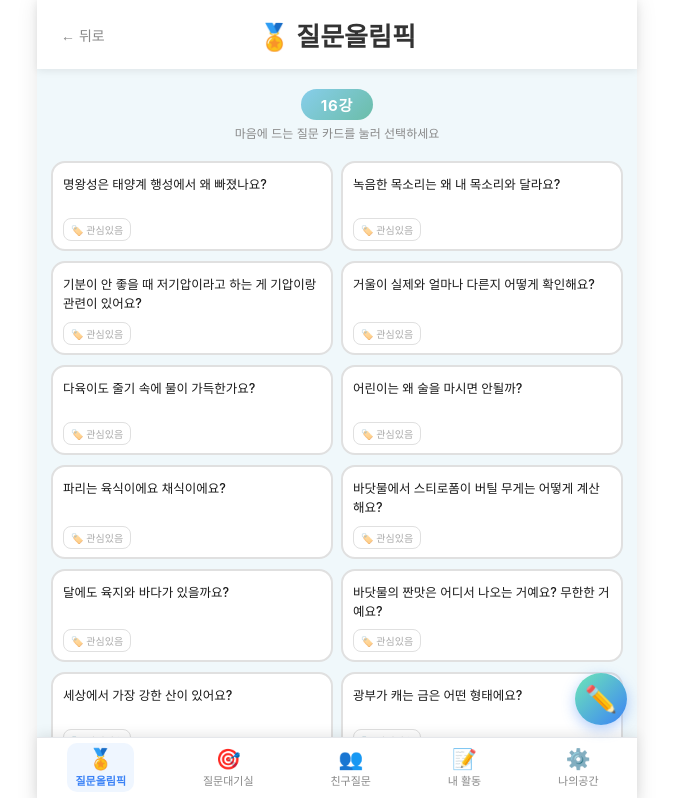
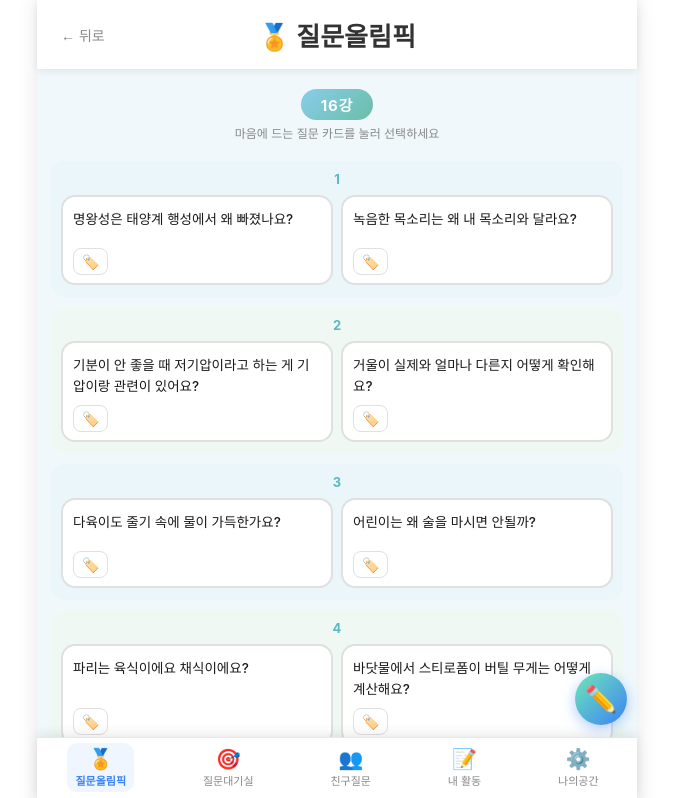
Before and after one commit to JYP-UJU/-questionapp, a React (Create React App) app in the folder frontend/: page /olympic in a window 1280 px wide. Shown: the top 798 px of the page, without its empty margins (303-976 px from the left). Built offline with nearby package versions, Linux system fonts and the light colour scheme; no server answers; sample sign-in values are in the browser's storage.

Commit message:
질문올림픽 UI 개선, 담기 아이콘, 쌍 번호 표시

```diff
--- a/frontend/src/pages/QuizOlympics.css
+++ b/frontend/src/pages/QuizOlympics.css
@@ -42,6 +42,26 @@
   gap: 10px;
 }
 .pair-row {
+  display: flex;
+  flex-direction: column;
+  gap: 6px;
+  padding: 10px 10px 12px;
+  border-radius: 14px;
+}
+.pair-even {
+  background: #eaf6fa;
+}
+.pair-odd {
+  background: #f0f8f4;
+}
+.pair-num {
+  text-align: center;
+  font-size: 13px;
+  font-weight: 700;
+  color: #5bb8c4;
+  margin-bottom: 2px;
+}
+.pair-cards {
   display: grid;
   grid-template-columns: 1fr 1fr;
   gap: 8px;
@@ -70,7 +90,7 @@
   box-shadow: 0 0 0 2px rgba(91,184,196,0.25);
 }
 .q-card-text {
-  font-size: 12.5px;
+  font-size: 13.5px;
   color: #1a1a1a;
   line-height: 1.55;
   font-weight: 500;
@@ -84,8 +104,8 @@
   background: none;
   border: 1px solid #e0e0e0;
   border-radius: 8px;
-  padding: 3px 7px;
-  font-size: 10px;
+  padding: 4px 8px;
+  font-size: 14px;
   color: #aaa;
   cursor: pointer;
   align-self: flex-start;
--- a/frontend/src/pages/QuizOlympics.js
+++ b/frontend/src/pages/QuizOlympics.js
@@ -310,7 +310,9 @@ function QuizOlympics() {
           {currentPairs.map((pair, pairIdx) => {
             const selId = selections[`${currentRound}-${pairIdx}`];
             return (
-              <div key={pairIdx} className="pair-row">
+              <div key={pairIdx} className={`pair-row ${pairIdx % 2 === 0 ? 'pair-even' : 'pair-odd'}`}>
+                <div className="pair-num">{pairIdx + 1}</div>
+                <div className="pair-cards">
                   {pair.map((q, qi) => (
                     <div
                       key={q.id}
@@ -322,10 +324,11 @@ function QuizOlympics() {
                         className={`star-btn ${starredIds.has(q.id) ? 'starred' : ''}`}
                         onClick={(e) => handleStar(e, q.id)}
                       >
-                      {starredIds.has(q.id) ? '🏷️' : '🏷️'} 관심있음
+                        🏷️
                       </button>
                     </div>
                   ))}
+                </div>
               </div>
             );
           })}
```
Lines whose indentation alone changed are shown as unchanged.
